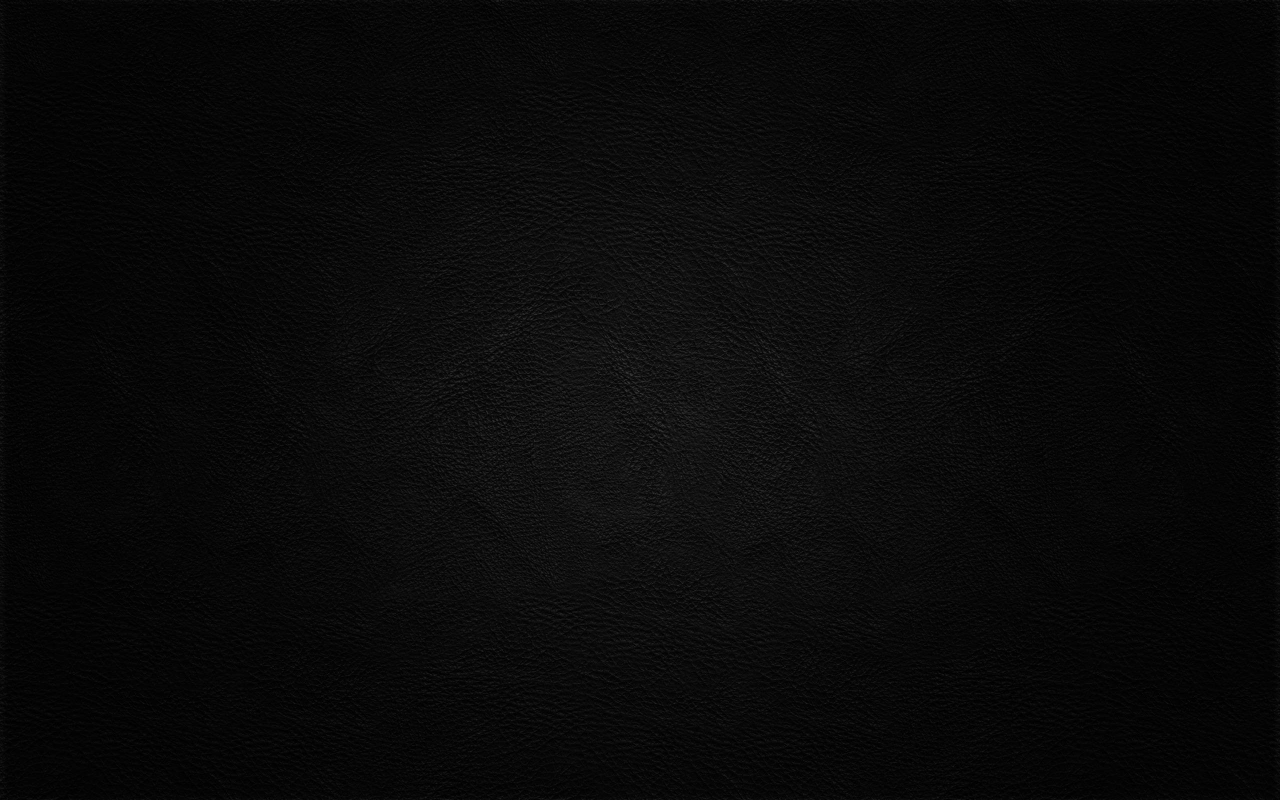
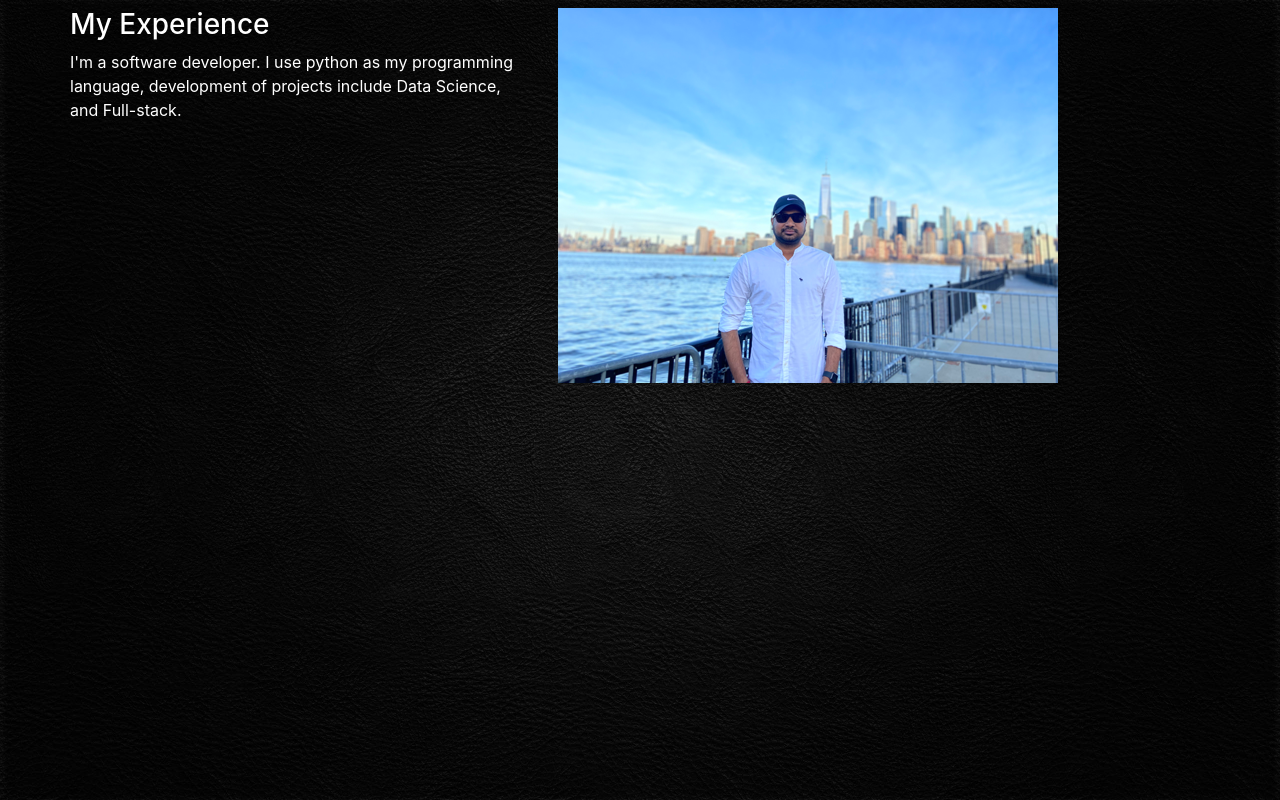
Before and after one commit to jagadishe88/portfolio, a Python web app: template templates/about.html in a window 1280 px wide. Shown: the part 56-856 px from the top of the page. Run offline with Jinja, Linux system fonts and the light colour scheme; the template is opened without the code that fills it, so the values that code supplies are empty; some libraries are stand-ins or nearby versions.

Commit message:
Modified about.html file

```diff
--- a/static/style.css
+++ b/static/style.css
@@ -9,3 +9,11 @@
 .bmg_image{
     background-image: url("../images/black1.jpg");
 }
+
+.experince{
+    color: white;
+}
+
+#about{
+    color: white;
+}
--- a/templates/about.html
+++ b/templates/about.html
@@ -43,6 +43,36 @@
 
 <div class="hero-full-container background-image-container white-text-container"
      style="background-image: url('../images/black1.jpg')">
+
+ <div class="section-container">
+        <div class="container">
+            <div class="row">
+                <div class="col-xs-12">
+                    <div class="section-container-spacer text-center">
+                        <h1 class="h2"></h1>
+                    </div>
+
+                    <div class="row">
+                        <div class="col-md-10 col-md-offset-1">
+                            <div class="row">
+                                <div class="col-xs-12 col-md-6">
+                                    <h3 class="experince">My Experience</h3>
+                                    <p id="about">I'm a software developer. I use python as my programming language, development of
+                                        projects include Data Science, and Full-stack. </p>
+                                    <h3></h3>
+
+                                </div>
+                                <div class="col-xs-12 col-md-6">
+                                    <img src="../images/portfo.png" class="img-responsive" alt="">
+                                </div>
+                            </div>
+                        </div>
+                    </div>
+
+                </div>
+            </div>
+        </div>
+
 </div>
 
 
--- a/templates/home.html
+++ b/templates/home.html
@@ -40,7 +40,7 @@
 
 <div class="hero-full-container background-image-container white-text-container"
      style="background-image: url('../images/black1.jpg')">
-</div>
+
 <div class="container">
     <div class="row">
         <div class="col-xs-12">
```
